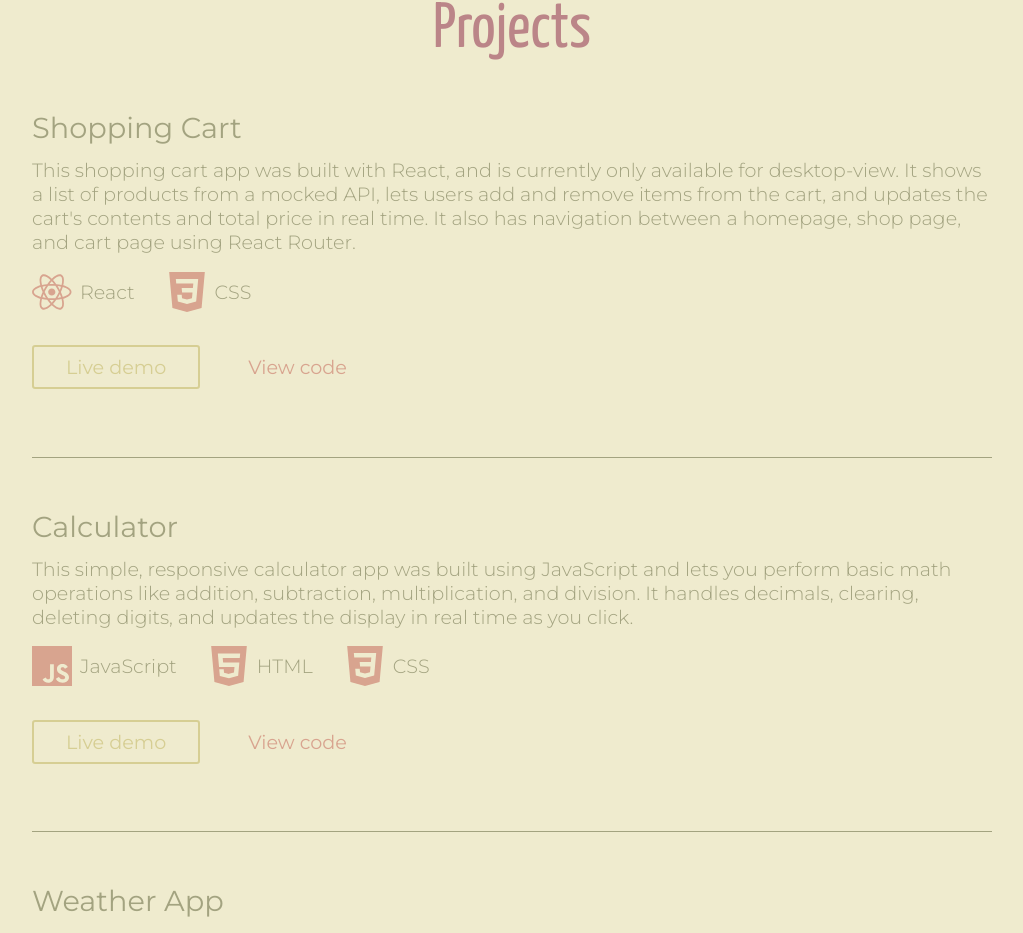
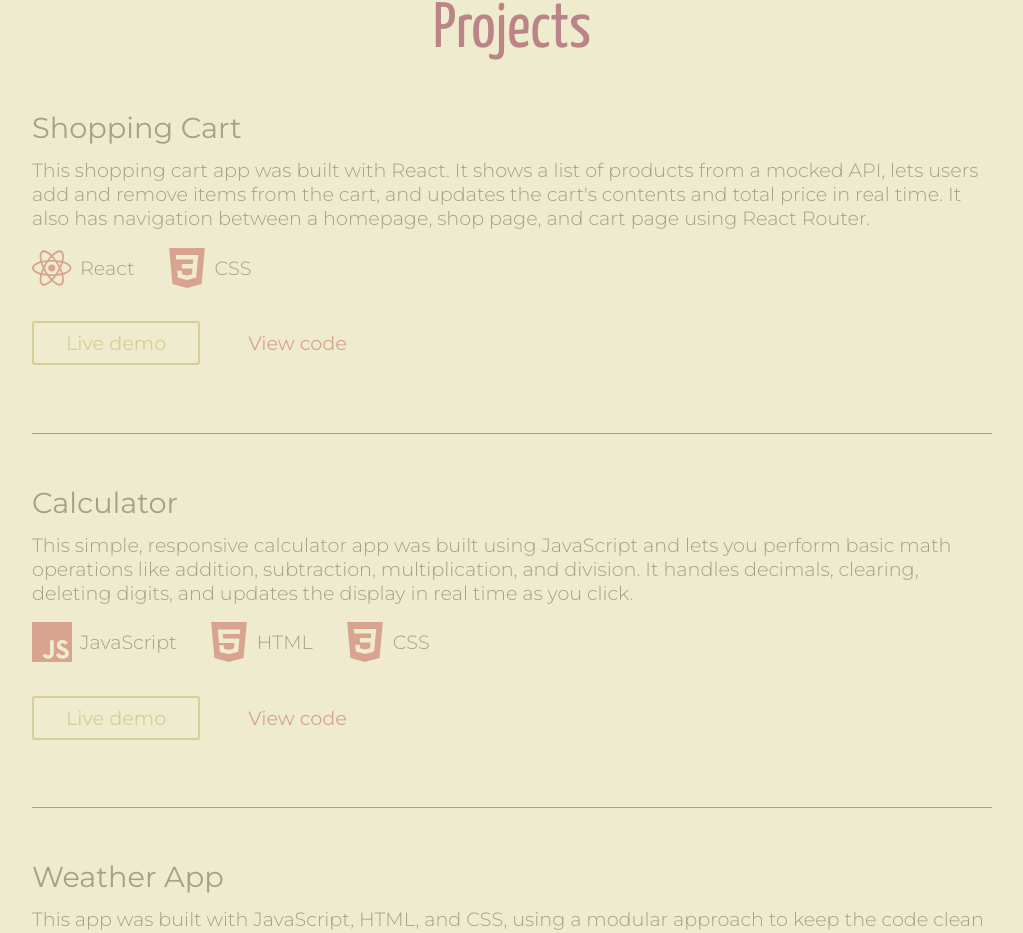
Before and after one commit to chavimiller/chavi-nextjs-portfolio, a Next.js app: page / in a window 1280 px wide. Shown: the part 1575-2508 px from the top of the page, without its empty margins (128-1151 px from the left). Built offline with nearby package versions, Linux system fonts and the light colour scheme.

Commit message:
Update project information

```diff
--- a/components/Projects/Projects.tsx
+++ b/components/Projects/Projects.tsx
@@ -10,7 +10,7 @@ const Projects = () => {
     {
       key: 1,
       title: "Shopping Cart",
-      desc: "This shopping cart app was built with React, and is currently only available for desktop-view. It shows a list of products from a mocked API, lets users add and remove items from the cart, and updates the cart's contents and total price in real time. It also has navigation between a homepage, shop page, and cart page using React Router.",
+      desc: "This shopping cart app was built with React. It shows a list of products from a mocked API, lets users add and remove items from the cart, and updates the cart's contents and total price in real time. It also has navigation between a homepage, shop page, and cart page using React Router.",
       stack: [
         { name: "React", symbol: "/images/React.svg" },
         { name: "CSS", symbol: "/images/Css.svg" },
```
